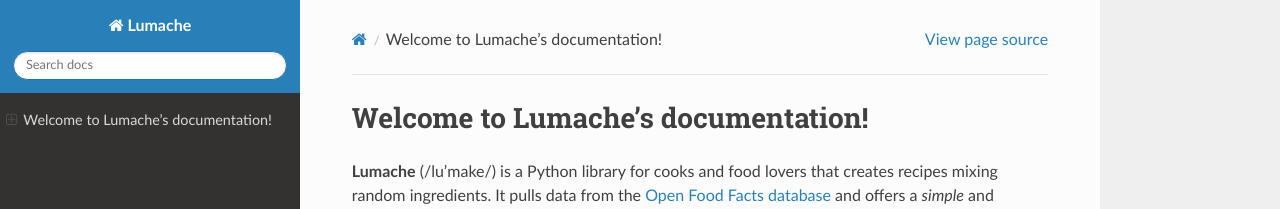
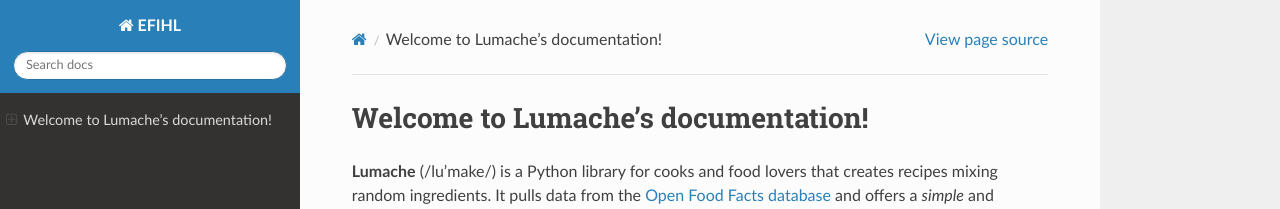
Before and after one commit to SunwooMoon/ELMfil, a Sphinx documentation site: the page built from docs/source/index_original.rst, in a window 1280 px wide. Shown: the top 209 px of the page. Built offline with Sphinx 7.4.7 and the Read the Docs theme 3.1.0, drawn with Linux system fonts in a browser that asks for light colours; pages that are not in the unit, such as notebooks, are missing from menus.

Commit message:
Update conf.py

```diff
--- a/docs/source/conf.py
+++ b/docs/source/conf.py
@@ -2,7 +2,7 @@
 
 # -- Project information
 
-project = 'Lumache'
+project = 'EFIHL'
 copyright = '2021, Graziella'
 author = 'Graziella'
 
```
